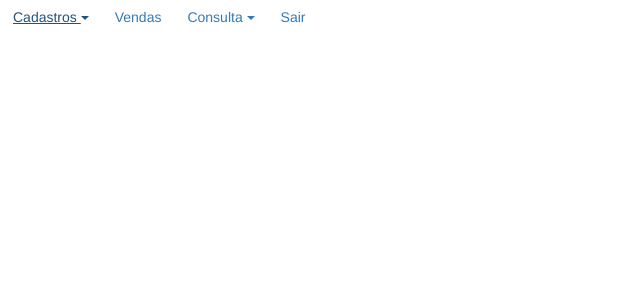
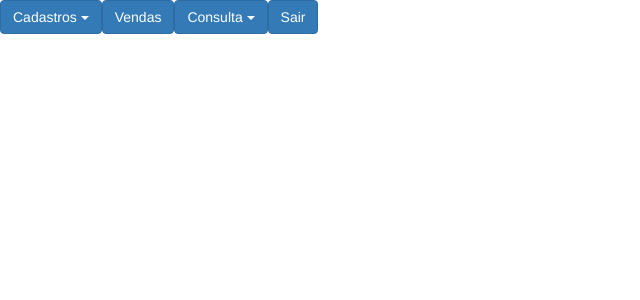
Before and after one commit to jasonicorrea/lojaifmt, a PHP site: page /Loja_Assistencia/index.php in a window 1280 px wide. Shown: the top 300 px of the page, without its empty margins (0-640 px from the left). Run offline with PHP 8.4, Linux system fonts and the light colour scheme.

Commit message:
Menu do sistema, arquivo cabecalho para todas as telas

```diff
--- a/Loja_Assistencia/cabecalho.php
+++ b/Loja_Assistencia/cabecalho.php
@@ -13,12 +13,12 @@
             <tr>
                 <td>
                     <div  class="dropdown m-b">
-                        <button class="btn btn-link" type="button" data-toggle="dropdown">
+                        <button class="btn btn-primary" type="button" data-toggle="dropdown">
                             Cadastros
                             <span class="caret"></span>
                         </button>
                         <ul class="dropdown-menu" role="menu">
-                                    <li><a tabindex="0">Funcionario</a></li>
+                            <li><a href="cadastrar_func_formulario.php" tabindex="0">Funcionario</a></li>
                                     <li><a tabindex="0">Cliente</a></li>
                         </ul>
 
@@ -26,14 +26,14 @@
                 </td>
                 <td>
                     <div >
-                        <button class="btn btn-link" type="button">
+                        <button class="btn btn-primary" type="button">
                             Vendas
                         </button>
                   </div>
                 </td>
                 <td>
                     <div  class="dropdown m-b">
-                        <button class="btn btn-link" type="button" data-toggle="dropdown">
+                        <button class="btn btn-primary" type="button" data-toggle="dropdown">
                             Consulta
                             <span class="caret"></span>
                         </button>
@@ -47,11 +47,8 @@
                     </div>
                 </td>
                 <td>
-
-
-
                     <div >
-                        <button class="btn btn-link" type="button">
+                        <button class="btn btn-primary" type="button">
                             Sair
                         </button>
                   </div>
```
